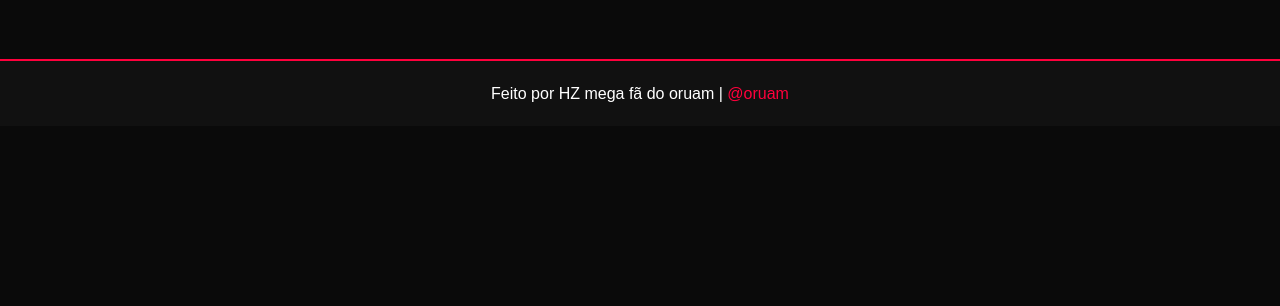
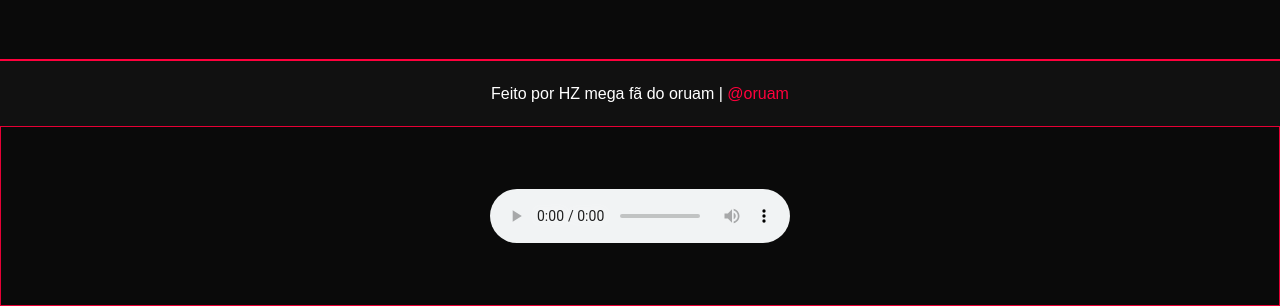
Before and after one commit to hzindex-del/franca-digitall, a plain HTML site: page index.html in a window 1280 px wide. Shown: the part 1523-1829 px from the top of the page. Before the commit the page ends 1649 px from the top, so only its background shows below. Drawn offline with Linux system fonts and the light colour scheme.

Commit message:
audio fim

```diff
--- a/index.html
+++ b/index.html
@@ -7,6 +7,7 @@
     <link rel="stylesheet" href="style.css">
 </head>
 <body>
+
     <header>
         <div class="container">
             <h1>Oruam</h1>
@@ -46,6 +47,7 @@
             <div class="musica">
                 <h3>Show</h3>
                 <p>Com flow marcante e letras afiadas, "Show" é um dos hits mais ouvidos nas plataformas digitais.</p>
+                <iframe data-testid="embed-iframe" style="border-radius:12px" src="https://open.spotify.com/embed/track/3iDZj9V0RSElRwVgtmMYgJ?utm_source=generator" width="100%" height="352" frameBorder="0" allowfullscreen="" allow="autoplay; clipboard-write; encrypted-media; fullscreen; picture-in-picture" loading="lazy"></iframe>
             </div>
             <div class="musica">
                 <h3>Assault</h3>
@@ -59,5 +61,15 @@
     <footer id="contato">
         <p>Feito por HZ mega fã do oruam | <a href="https://www.instagram.com/oruam/" target="_blank">@oruam</a></p>
     </footer>
+
+    <div class="conteudo">
+<audio controls autoplay loop>
+    <source src="shotgun-shooting-things-105837.mp3 " type="audio/mpeg">
+
+  </audio>
+
+    </div>
+<script src="script.js"></script>
+
 </body>
 </html>
--- /dev/null
+++ b/script.js
@@ -0,0 +1,3 @@
+const texto = document.getElementById('texto').innerText;
+console.log(texto)
+alert("mauro ou oruam?" + texto)
--- a/style.css
+++ b/style.css
@@ -170,3 +170,11 @@ footer a:hover {
         font-size: 1rem;
     }
 }
+.conteudo {
+    display: flex;
+    align-items: center;
+    justify-content: center;
+    min-height: 180px;
+   padding: 16px;
+   border: 1px solid #e60035;
+}
```
Also changed, not shown: 1 other file.
